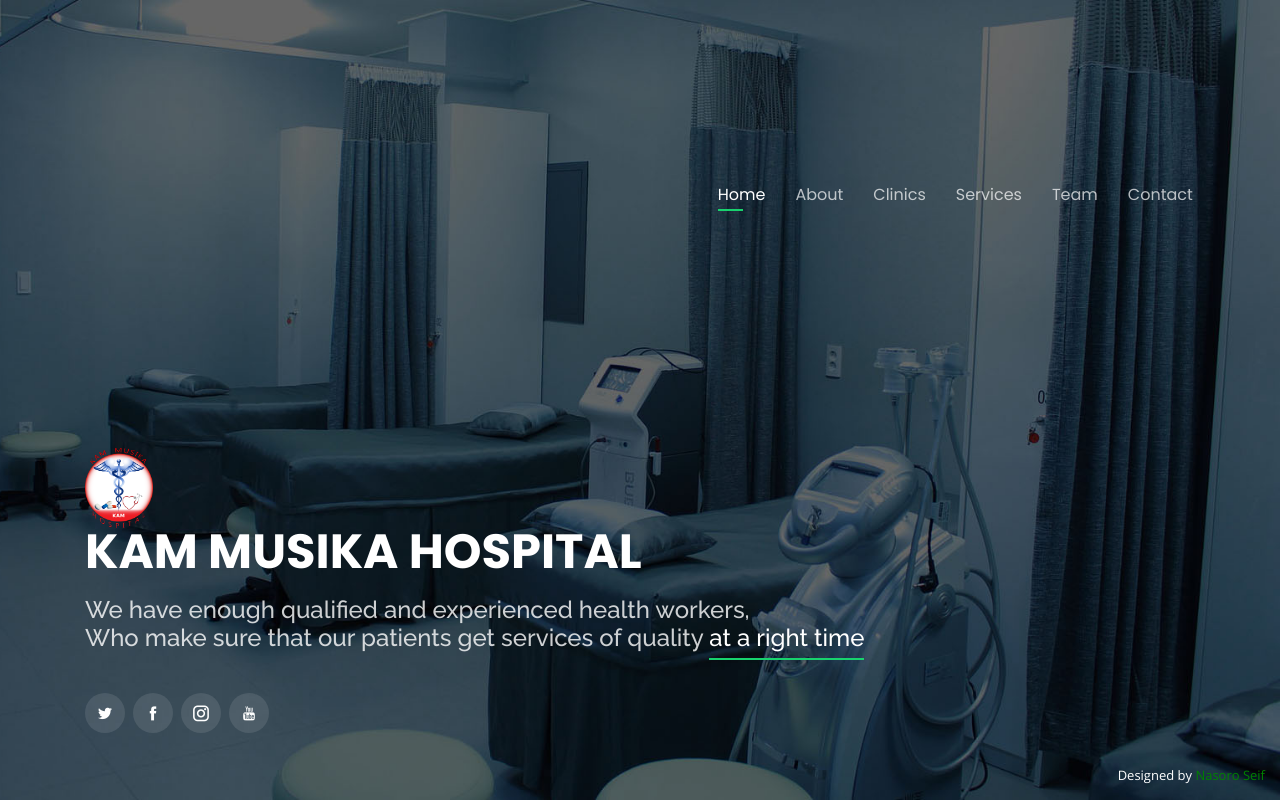
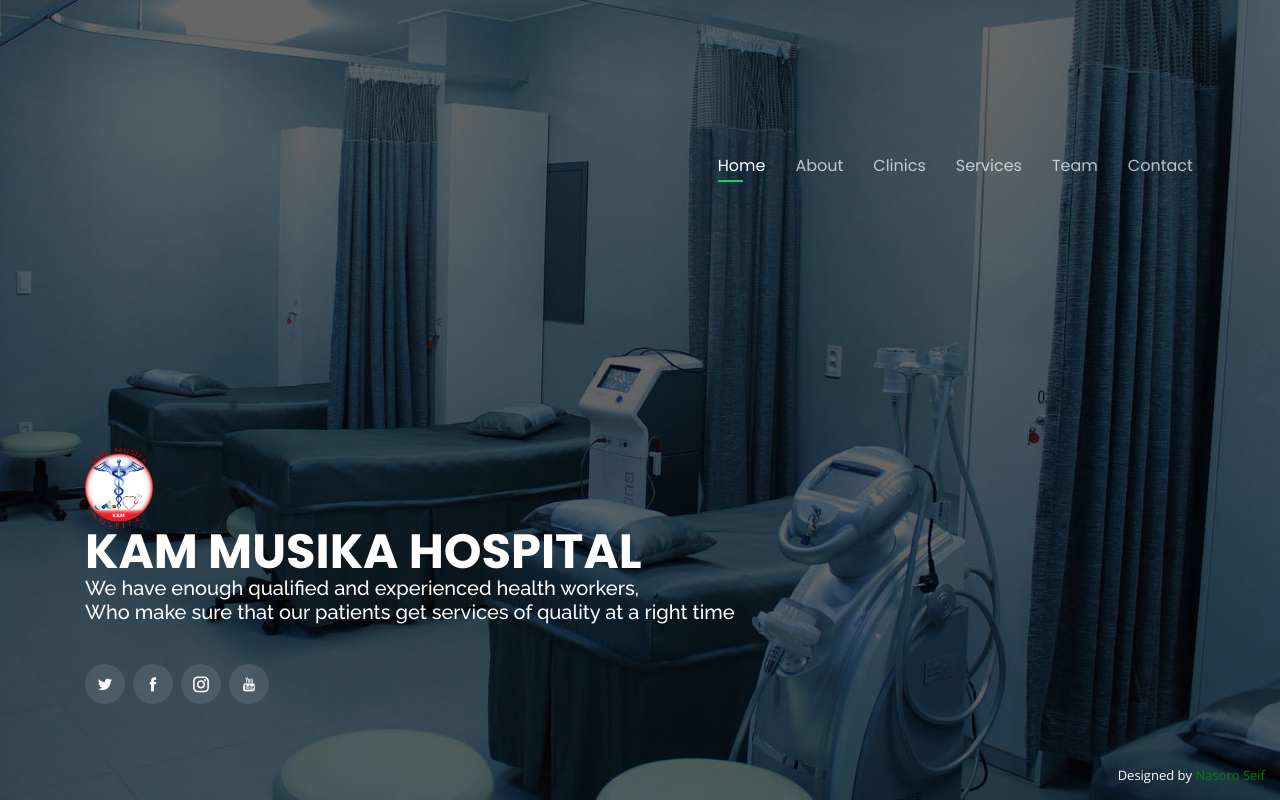
Before and after one commit to nasoroseifomari/kamblog, a plain HTML site: page index.html in a window 1280 px wide. Drawn offline with nearby package versions, Linux system fonts and the light colour scheme.

Commit message:
CHANGE H5

```diff
--- a/index.html
+++ b/index.html
@@ -45,9 +45,9 @@
       <!-- Uncomment below if you prefer to use an image logo -->
       <a href="index.html" ><img src="assets/img/logo.png"alt=""  height="80" /></a>
       <h1><a href="index.html">KAM MUSIKA HOSPITAL</a></h1>
-      <h2>
+      <h5>
          We have enough qualified and experienced health workers,<br> Who make sure that our patients get services of quality <span>at a right time</span>
-</h2>
+</h5>
 
       <div class="social-links">
         <a href="#" class="twitter"><i class="icofont-twitter"></i></a>
```
